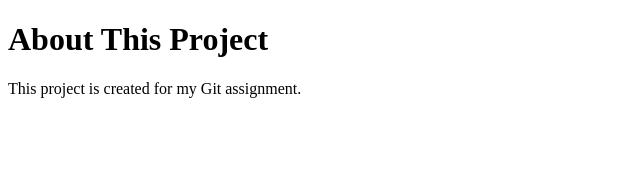
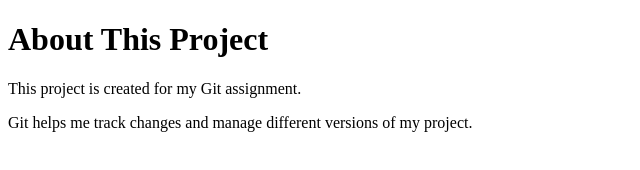
Before and after one commit to Lekhana-Dinesh/git-workflow-assignment, a plain HTML site: page about.html in a window 1280 px wide. Shown: the whole page, without its empty margins (0-640 px from the left). Drawn offline with Linux system fonts and the light colour scheme.

Commit message:
Added Git description to about page

```diff
--- a/about.html
+++ b/about.html
@@ -7,5 +7,6 @@
 <body>
     <h1>About This Project</h1>
     <p>This project is created for my Git assignment.</p>
+    <p>Git helps me track changes and manage different versions of my project.</p>
 </body>
 </html>
```
